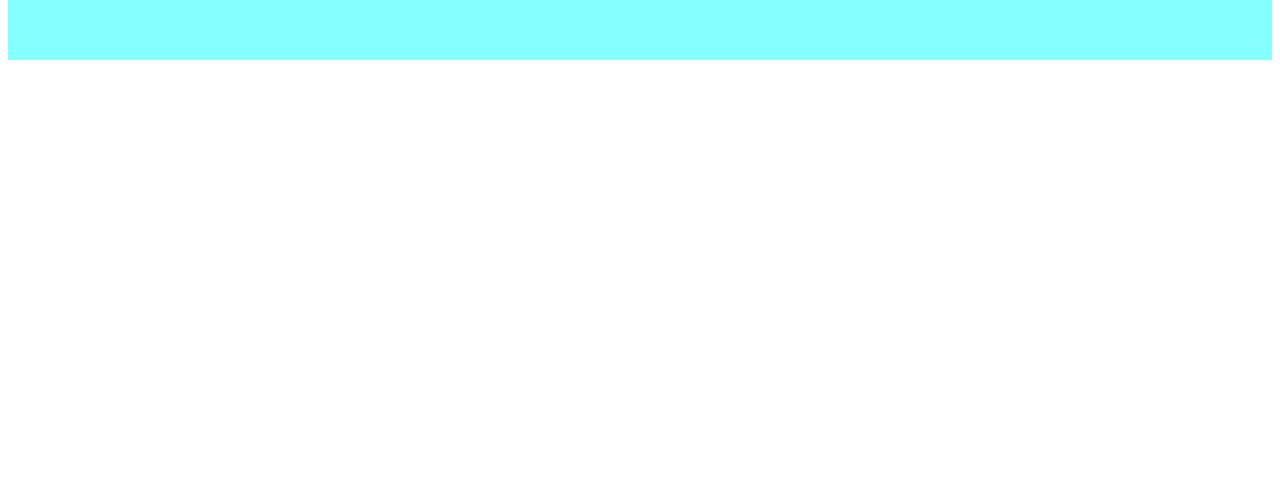
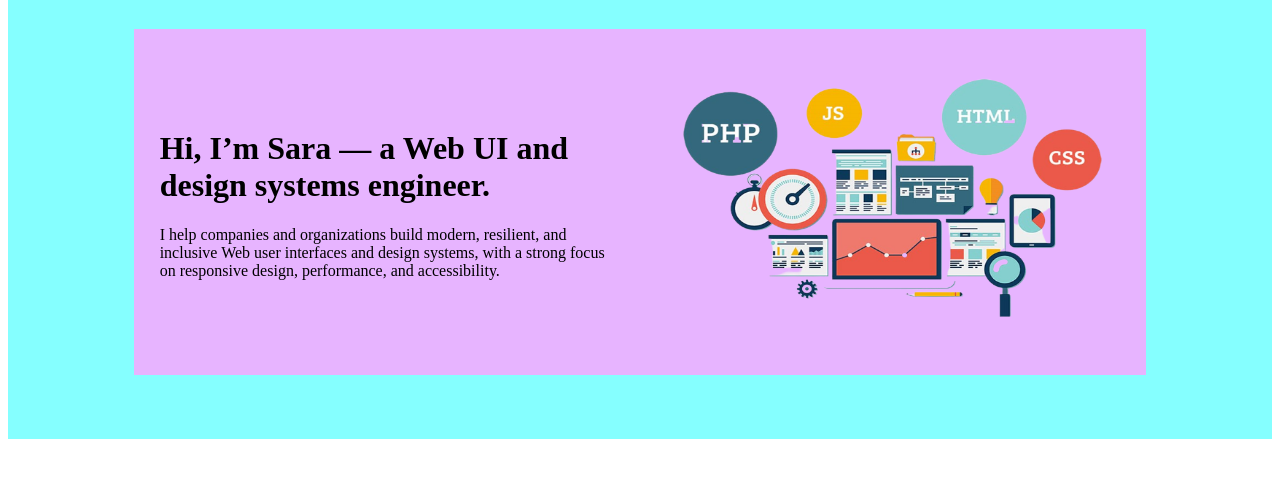
Before and after one commit to Tolik4umak/First_repository, a plain HTML site: page index.html in a window 1280 px wide. Shown: the part 142-620 px from the top of the page. Drawn offline with Linux system fonts and the light colour scheme.

Commit message:
anna_about

```diff
--- a/index.css
+++ b/index.css
@@ -1,9 +1,12 @@
-*{
+* {
   box-sizing: border-box;
 }
 .right {
   background-color: rgb(133, 255, 255);
   padding: 5% 0;
+  display: grid;
+  grid-template-columns: repeat(1, 1fr);
+  grid-gap: 1em;
 }
 .grid_header {
   display: grid;
@@ -15,8 +18,6 @@
   height: 50px;
   margin: 0 auto;
   padding: 0 2%;
-
-
 }
 .about {
   list-style: none;
@@ -26,14 +27,37 @@
   align-items: center;
   grid-gap: 10px;
 }
-.about > li{
+.about > li {
   text-align: center;
   white-space: nowrap;
-
 }
-.logo{
+.logo {
   height: 50%;
 }
-.logo img{
+.logo img {
   height: 100%;
 }
+.anna_about_me {
+  display: grid;
+  grid-template-columns: 40% 70%;
+  margin: 0 auto;
+  width: 80%;
+  background-color: rgb(231, 180, 255);
+  grid-template-rows: 100%;
+  align-items: center;
+  grid-template-columns: repeat(2, 1fr);
+}
+
+.short_sv {
+  background-color: rgb(231, 180, 255);
+  padding: 5%;
+}
+.used_instr_jpg {
+  text-align: center;
+  margin: 0 auto;
+  padding: 0;
+  padding: 5%;
+  width: 100%;
+  height: 90%;
+  object-fit: cover;
+}
--- a/index.html
+++ b/index.html
@@ -29,7 +29,16 @@
             </div>
         </header>
         <div class="tolik"></div>
-        <div class="anna_about_me"></div>
+        <div class="anna_about_me">
+            <div class="short_sv">
+                <h1 class="anna_about_me1">Hi, I’m Sara — a Web UI and design systems engineer.
+                </h1>
+                <p>I help companies and organizations build modern, resilient, and inclusive Web user interfaces and design systems, with a strong focus on responsive design, performance, and accessibility.</p>
+            </div>
+            <div class="used_instr_jpg">
+                <img src="/img/web-remov.png" alt="technologys" class = "web_instr" width = 100%" height="100%"></div>
+
+        </div>
 
     </div>
 
```
Also changed, not shown: img/web-remov.png (added), img/web.jpg (added).
